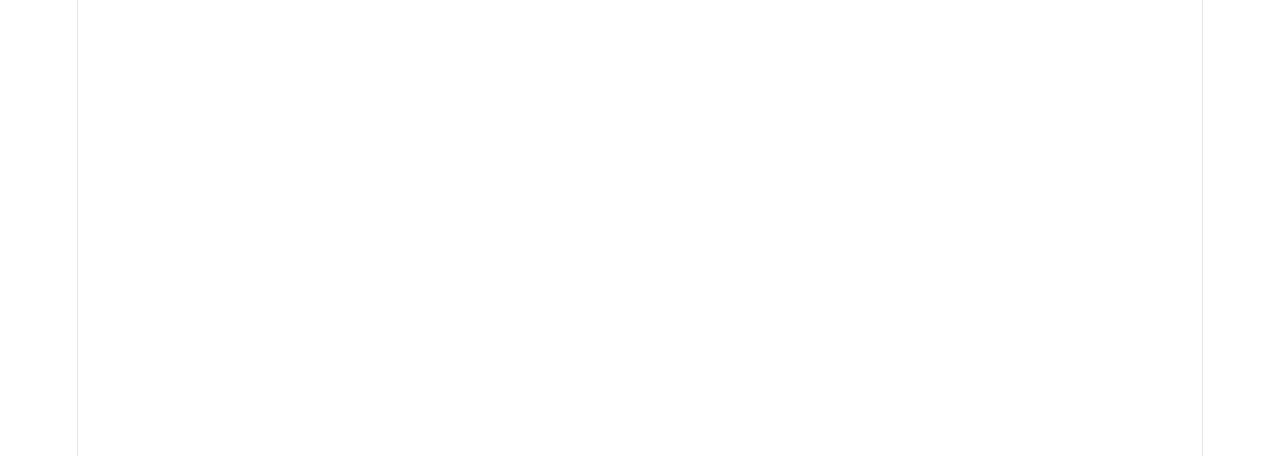
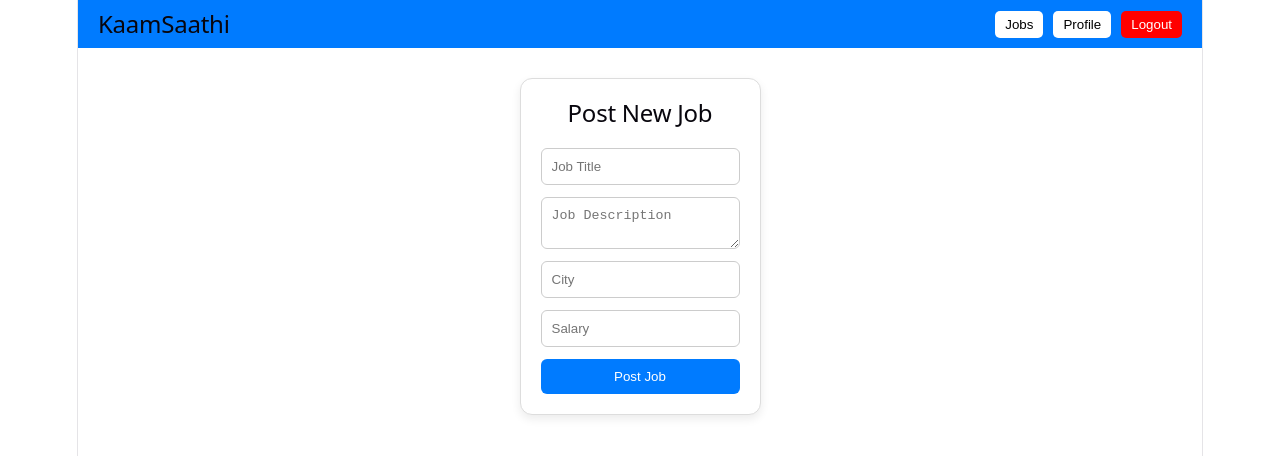
Before and after one commit to keshav10kumar/kaam-saathi-frontend, a React (Vite) app: page /recruiter/post-job in a window 1280 px wide. Before the commit this address had no page. Shown: the top 456 px of the page. Built offline with nearby package versions, Linux system fonts and the light colour scheme.

Commit message:
Day 17 improvement

```diff
--- a/src/App.jsx
+++ b/src/App.jsx
@@ -7,6 +7,7 @@ import Profile from "./pages/Profile";
 import Jobs from "./pages/Jobs";
 import RecruiterDashboard from "./pages/RecruiterDashboard";
 import ApplicantsPage from "./pages/ApplicantsPage";
+import PostJob from "./pages/PostJob";
 
 
 function App() {
@@ -18,6 +19,7 @@ function App() {
         <Route path="/jobs" element={<Jobs />} />
         <Route path="/recruiter" element={<RecruiterDashboard />} />
         <Route path="/recruiter/jobs/:jobId/applications" element={<ApplicantsPage />} />
+        <Route path="/recruiter/post-job" element={<PostJob />} />
       </Routes>
     </Router>
   );
--- /dev/null
+++ b/src/components/Navbar.jsx
@@ -0,0 +1,74 @@
+import { useNavigate } from "react-router-dom";
+
+const Navbar = () => {
+  const navigate = useNavigate();
+
+  const user = JSON.parse(localStorage.getItem("user"));
+  const role = user?.role;
+
+  const handleLogout = () => {
+    localStorage.clear();
+    navigate("/");
+  };
+
+  return (
+    <div style={styles.navbar}>
+      <h2 style={styles.logo}>KaamSaathi</h2>
+
+      <div style={styles.links}>
+        {role === "RECRUITER" ? (
+          <button style={styles.link} onClick={() => navigate("/recruiter")}>
+            Dashboard
+          </button>
+        ) : (
+          <button style={styles.link} onClick={() => navigate("/jobs")}>
+            Jobs
+          </button>
+        )}
+
+        <button style={styles.link} onClick={() => navigate("/profile")}>
+          Profile
+        </button>
+
+        <button style={styles.logout} onClick={handleLogout}>
+          Logout
+        </button>
+      </div>
+    </div>
+  );
+};
+
+const styles = {
+  navbar: {
+    display: "flex",
+    justifyContent: "space-between",
+    alignItems: "center",
+    padding: "10px 20px",
+    backgroundColor: "#007bff",
+    color: "#fff"
+  },
+  logo: {
+    margin: 0
+  },
+  links: {
+    display: "flex",
+    gap: "10px"
+  },
+  link: {
+    background: "white",
+    border: "none",
+    padding: "6px 10px",
+    borderRadius: "5px",
+    cursor: "pointer"
+  },
+  logout: {
+    background: "red",
+    color: "white",
+    border: "none",
+    padding: "6px 10px",
+    borderRadius: "5px",
+    cursor: "pointer"
+  }
+};
+
+export default Navbar;
--- a/src/pages/ApplicantsPage.jsx
+++ b/src/pages/ApplicantsPage.jsx
@@ -1,13 +1,22 @@
 import { useEffect, useState } from "react";
 import { useParams, useNavigate } from "react-router-dom";
 import { getJobApplicants } from "../services/jobService";
+import Navbar from "../components/Navbar";
 
 const ApplicantsPage = () => {
   const { jobId } = useParams();
   const [applicants, setApplicants] = useState([]);
   const navigate = useNavigate();
 
+  // ✅ Route protection
   useEffect(() => {
+    const user = JSON.parse(localStorage.getItem("user"));
+
+    if (!user || user.role !== "RECRUITER") {
+      navigate("/jobs");
+      return;
+    }
+
     fetchApplicants();
   }, []);
 
@@ -21,18 +30,24 @@ const ApplicantsPage = () => {
   };
 
   return (
+    <>
+      {/* ✅ Navbar */}
+      <Navbar />
+
       <div style={styles.container}>
+        {/* ✅ Header Row */}
+        <div style={styles.header}>
           <button style={styles.backBtn} onClick={() => navigate(-1)}>
             ← Back
           </button>
-
-      <h2>Applicants</h2>
+          <h2 style={styles.heading}>Applicants</h2>
+        </div>
 
         {applicants.length === 0 && <p>No applicants yet</p>}
 
         {applicants.map((app) => (
           <div key={app.id} style={styles.card}>
-        <h3>{app.name || "No Name"}</h3>
+            <h3 style={styles.name}>{app.name || "No Name"}</h3>
 
             <p>📞 {app.phone || "-"}</p>
             <p>📍 {app.city || "-"}</p>
@@ -41,6 +56,7 @@ const ApplicantsPage = () => {
           </div>
         ))}
       </div>
+    </>
   );
 };
 
@@ -50,20 +66,40 @@ const styles = {
     margin: "auto",
     padding: "20px"
   },
+
+  header: {
+    display: "flex",
+    alignItems: "center",
+    gap: "10px",
+    marginBottom: "10px"
+  },
+
+  heading: {
+    margin: 0
+  },
+
   backBtn: {
-    marginBottom: "10px",
     padding: "6px 10px",
     border: "none",
-    borderRadius: "5px",
+    borderRadius: "6px",
     backgroundColor: "#ccc",
     cursor: "pointer"
   },
+
+  // ✅ Improved card UI
   card: {
     border: "1px solid #ddd",
     padding: "16px",
     marginBottom: "16px",
-    borderRadius: "10px",
-    background: "#fff"
+    borderRadius: "12px",
+    background: "#fff",
+    boxShadow: "0 4px 10px rgba(0,0,0,0.08)"
+  },
+
+  name: {
+    marginBottom: "8px",
+    fontSize: "18px",
+    fontWeight: "bold"
   }
 };
 
--- /dev/null
+++ b/src/pages/PostJob.jsx
@@ -0,0 +1,129 @@
+import { useState } from "react";
+import { useNavigate } from "react-router-dom";
+import api from "../api/axios";
+import Navbar from "../components/Navbar";
+
+const PostJob = () => {
+  const navigate = useNavigate();
+
+  const [form, setForm] = useState({
+    title: "",
+    description: "",
+    city: "",
+    salary: "",
+    phone: localStorage.getItem("phone")
+  });
+
+  const [loading, setLoading] = useState(false);
+
+  const handleChange = (e) => {
+    setForm({
+      ...form,
+      [e.target.name]: e.target.value
+    });
+  };
+
+  const handleSubmit = async () => {
+    try {
+      if (!form.title || !form.city) {
+        alert("Title and City are required ❗");
+        return;
+      }
+
+      setLoading(true);
+
+    // ✅ DEFINE userId here
+      const userId = localStorage.getItem("userId");
+
+      await api.post(`/jobs?userId=${userId}`, form);
+
+      alert("Job posted successfully ✅");
+
+      navigate("/recruiter");
+
+    } catch (err) {
+      console.error("Error posting job:", err);
+      alert("Failed to post job ❌");
+    } finally {
+      setLoading(false);
+    }
+  };
+
+  return (
+    <>
+      <Navbar />
+
+      <div style={styles.container}>
+        <h2>Post New Job</h2>
+
+        <input
+          style={styles.input}
+          name="title"
+          placeholder="Job Title"
+          value={form.title}
+          onChange={handleChange}
+        />
+
+        <textarea
+          style={styles.input}
+          name="description"
+          placeholder="Job Description"
+          value={form.description}
+          onChange={handleChange}
+        />
+
+        <input
+          style={styles.input}
+          name="city"
+          placeholder="City"
+          value={form.city}
+          onChange={handleChange}
+        />
+
+        <input
+          style={styles.input}
+          name="salary"
+          placeholder="Salary"
+          value={form.salary}
+          onChange={handleChange}
+        />
+
+        <button style={styles.button} onClick={handleSubmit} disabled={loading}>
+          {loading ? "Posting..." : "Post Job"}
+        </button>
+      </div>
+    </>
+  );
+};
+
+const styles = {
+  container: {
+    maxWidth: "400px",
+    margin: "30px auto",
+    padding: "20px",
+    display: "flex",
+    flexDirection: "column",
+    gap: "12px",
+    border: "1px solid #ddd",
+    borderRadius: "12px",
+    background: "#fff",
+    boxShadow: "0 4px 10px rgba(0,0,0,0.08)"
+  },
+
+  input: {
+    padding: "10px",
+    borderRadius: "6px",
+    border: "1px solid #ccc"
+  },
+
+  button: {
+    padding: "10px",
+    border: "none",
+    borderRadius: "6px",
+    backgroundColor: "#007bff",
+    color: "white",
+    cursor: "pointer"
+  }
+};
+
+export default PostJob;
--- a/src/pages/Profile.jsx
+++ b/src/pages/Profile.jsx
@@ -1,10 +1,11 @@
 import { useEffect, useState } from "react";
 import { getProfile, updateProfile } from "../services/userService";
 import { useNavigate } from "react-router-dom";
+import Navbar from "../components/Navbar";
 
 const Profile = () => {
   const phone = localStorage.getItem("phone");
-  const navigate = useNavigate(); // ✅ added
+  const navigate = useNavigate();
 
   const [form, setForm] = useState({
     name: "",
@@ -14,7 +15,7 @@ const Profile = () => {
     experience: ""
   });
 
-  const [loading, setLoading] = useState(false); // ✅ optional UX
+  const [loading, setLoading] = useState(false);
 
   // ✅ Load Profile
   useEffect(() => {
@@ -60,7 +61,6 @@ const Profile = () => {
 
       alert("Profile saved ✅");
 
-      // ✅ Navigate to Jobs page (IMPORTANT)
       navigate("/jobs");
 
     } catch (err) {
@@ -72,59 +72,94 @@ const Profile = () => {
   };
 
   return (
-    <div style={{ padding: "20px" }}>
+    <>
+      {/* ✅ Navbar */}
+      <Navbar />
+
+      <div style={styles.container}>
         <h2>Complete Profile</h2>
 
         <input
+          style={styles.input}
           type="text"
           name="name"
           placeholder="Name"
           value={form.name}
           onChange={handleChange}
         />
-      <br /><br />
 
         <input
+          style={styles.input}
           type="text"
           name="city"
           placeholder="City"
           value={form.city}
           onChange={handleChange}
         />
-      <br /><br />
 
         <input
+          style={styles.input}
           type="text"
           name="skills"
           placeholder="Skills (e.g. Driver, Helper)"
           value={form.skills}
           onChange={handleChange}
         />
-      <br /><br />
 
         <input
+          style={styles.input}
           type="number"
           name="age"
           placeholder="Age"
           value={form.age}
           onChange={handleChange}
         />
-      <br /><br />
 
         <input
+          style={styles.input}
           type="number"
           name="experience"
           placeholder="Experience (years)"
           value={form.experience}
           onChange={handleChange}
         />
-      <br /><br />
 
-      <button onClick={handleSubmit} disabled={loading}>
+        <button style={styles.button} onClick={handleSubmit} disabled={loading}>
           {loading ? "Saving..." : "Save Profile"}
         </button>
       </div>
+    </>
   );
 };
 
+const styles = {
+  container: {
+    maxWidth: "400px",
+    margin: "30px auto",
+    padding: "20px",
+    display: "flex",
+    flexDirection: "column",
+    gap: "12px",
+    border: "1px solid #ddd",
+    borderRadius: "12px",
+    background: "#fff",
+    boxShadow: "0 4px 10px rgba(0,0,0,0.08)"
+  },
+
+  input: {
+    padding: "10px",
+    borderRadius: "6px",
+    border: "1px solid #ccc"
+  },
+
+  button: {
+    padding: "10px",
+    border: "none",
+    borderRadius: "6px",
+    backgroundColor: "#007bff",
+    color: "white",
+    cursor: "pointer"
+  }
+};
+
 export default Profile;
--- a/src/pages/RecruiterDashboard.jsx
+++ b/src/pages/RecruiterDashboard.jsx
@@ -1,6 +1,7 @@
 import { useEffect, useState } from "react";
 import { useNavigate } from "react-router-dom";
 import { getRecruiterJobs } from "../services/jobService";
+import Navbar from "../components/Navbar";
 
 const RecruiterDashboard = () => {
   const [jobs, setJobs] = useState([]);
@@ -8,7 +9,15 @@ const RecruiterDashboard = () => {
 
   const userId = localStorage.getItem("userId");
 
+  // ✅ Route protection
   useEffect(() => {
+    const user = JSON.parse(localStorage.getItem("user"));
+
+    if (!user || user.role !== "RECRUITER") {
+      navigate("/jobs");
+      return;
+    }
+
     fetchJobs();
   }, []);
 
@@ -25,17 +34,30 @@ const RecruiterDashboard = () => {
     navigate(`/recruiter/jobs/${jobId}/applications`);
   };
 
+  // ✅ NEW: Post Job handler
+  const handlePostJob = () => {
+    navigate("/recruiter/post-job");
+  };
+
   return (
+    <>
+      <Navbar />
+
       <div style={styles.container}>
         <h2>My Posted Jobs</h2>
+
+        {/* ✅ NEW BUTTON */}
+        <button style={styles.createBtn} onClick={handlePostJob}>
+          + Post New Job
+        </button>
 
         {jobs.length === 0 && <p>No jobs posted yet</p>}
 
         {jobs.map((job) => (
           <div key={job.id} style={styles.card}>
-          <h3>{job.title}</h3>
+            <h3 style={styles.title}>{job.title}</h3>
 
-          <p>{job.description}</p>
+            <p style={styles.desc}>{job.description}</p>
             <p>📍 {job.city}</p>
             <p>💰 ₹{job.salary}</p>
 
@@ -48,6 +70,7 @@ const RecruiterDashboard = () => {
           </div>
         ))}
       </div>
+    </>
   );
 };
 
@@ -57,17 +80,44 @@ const styles = {
     margin: "auto",
     padding: "20px"
   },
+
+  // ✅ NEW STYLE
+  createBtn: {
+    marginBottom: "15px",
+    padding: "10px",
+    width: "100%",
+    border: "none",
+    borderRadius: "6px",
+    backgroundColor: "green",
+    color: "white",
+    cursor: "pointer",
+    fontWeight: "bold"
+  },
+
   card: {
     border: "1px solid #ddd",
     padding: "16px",
     marginBottom: "16px",
-    borderRadius: "10px",
-    background: "#fff"
+    borderRadius: "12px",
+    background: "#fff",
+    boxShadow: "0 4px 10px rgba(0,0,0,0.08)"
   },
+
+  title: {
+    marginBottom: "8px",
+    fontSize: "18px",
+    fontWeight: "bold"
+  },
+
+  desc: {
+    color: "#555",
+    marginBottom: "10px"
+  },
+
   button: {
     padding: "8px 12px",
     border: "none",
-    borderRadius: "5px",
+    borderRadius: "6px",
     backgroundColor: "#007bff",
     color: "white",
     cursor: "pointer"
```
Also changed, not shown: src/pages/Jobs.jsx (+22 -6 lines). Lines whose indentation alone changed are shown as unchanged.
